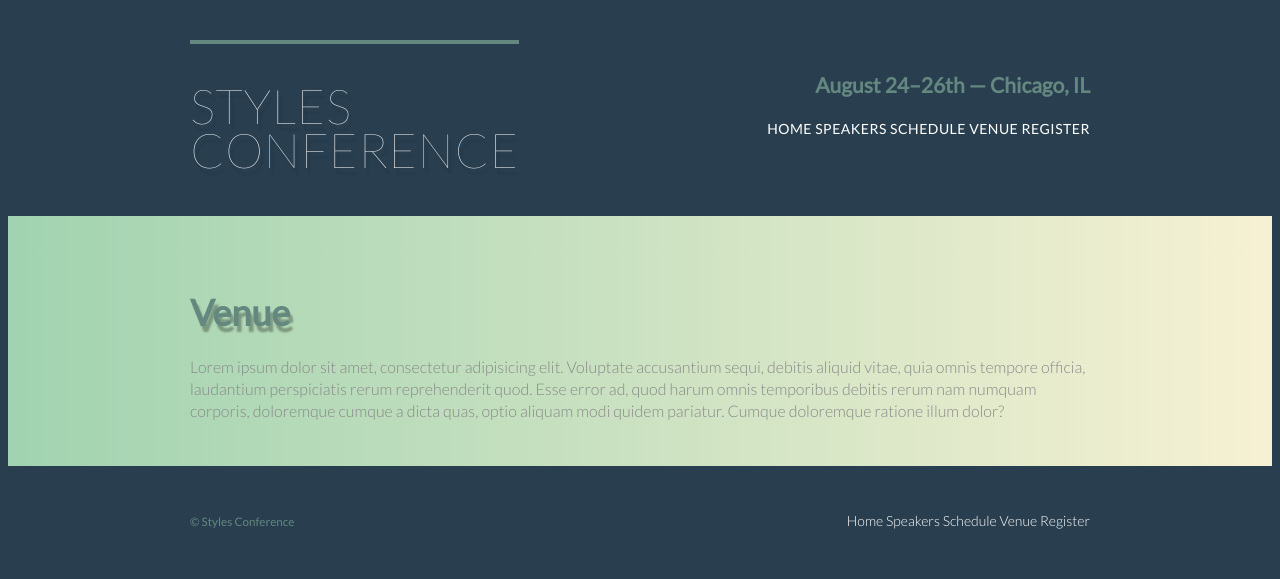
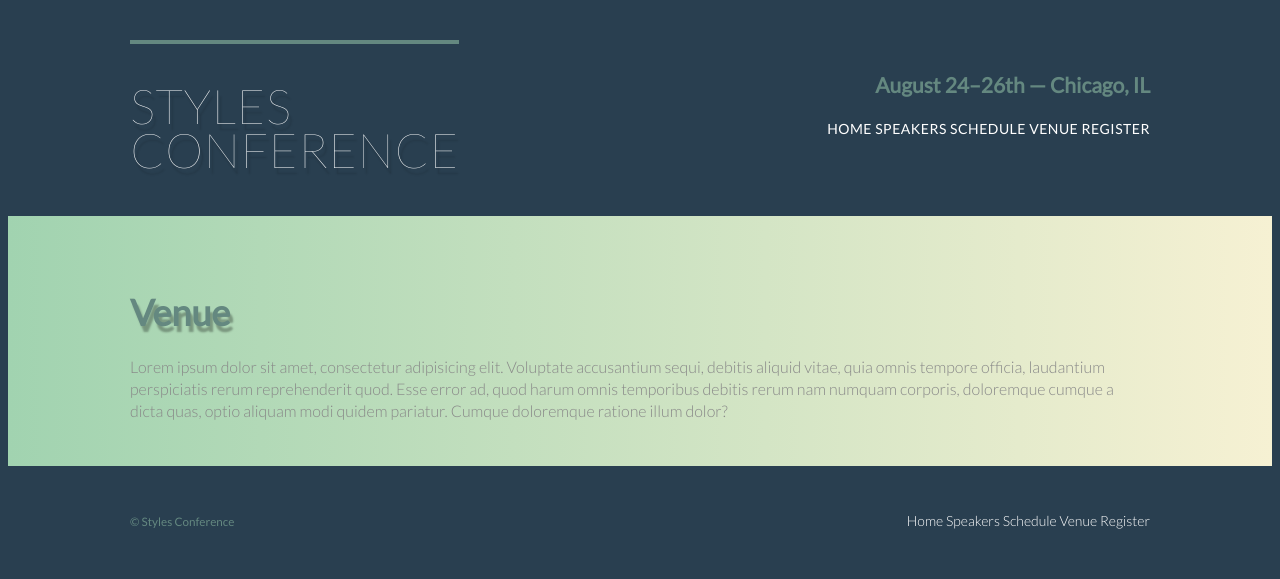
Before and after one commit to java-cromium/styles-conference, a plain HTML site: page venue.html in a window 1280 px wide. Drawn offline with Linux system fonts and the light colour scheme.

Commit message:
adjusted width in row and grid classes to 1080px

```diff
--- a/assets/stylesheets/main.css
+++ b/assets/stylesheets/main.css
@@ -33,7 +33,7 @@ body {
 .container,
 .grid {
   margin: 0 auto;
-  width: 960px;
+  width: 1080px;
 }
 .container {
   padding-left: 30px;
@@ -84,7 +84,7 @@ body {
 
 .row,
 .row-alt {
-  min-width: 960px;
+  min-width: 1080px;
 }
 
 .row {
@@ -287,6 +287,11 @@ section.teaser > a:hover > h5, section.teaser > a:hover > h3  {
   font-size: 24px;
   font-weight: 100;
 }
+
+ /* section.row.main-row > div.grid > section.teaser > a {
+  text-decoration: line-through;
+ } */
+
 .teaser a:hover h3 {
   color: #a9b2b9;
 }
```
